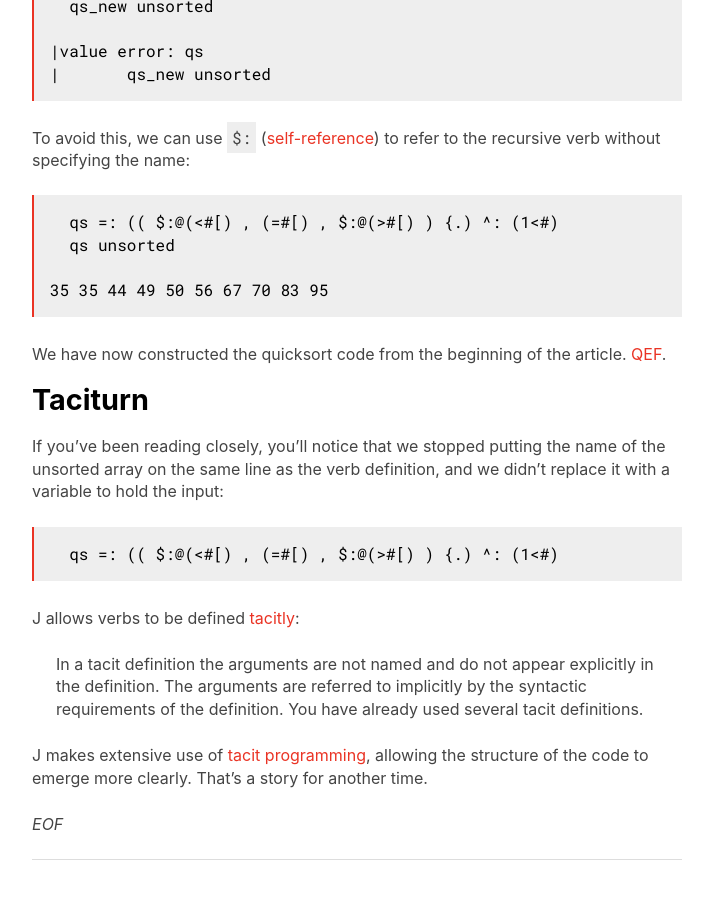
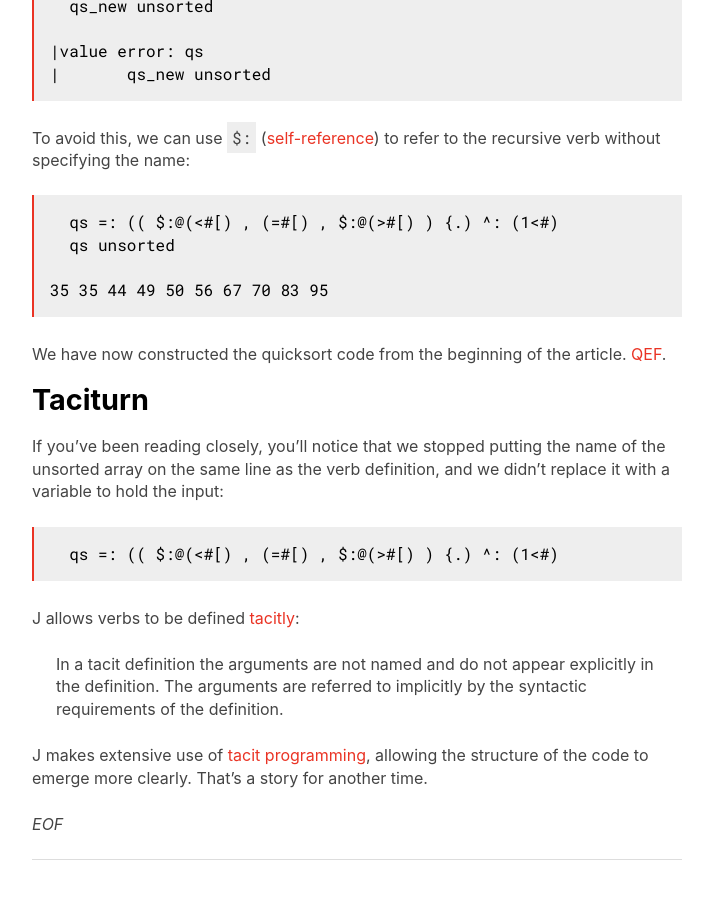
Before and after one commit to seanstickle/greenjenny.com, a Jekyll site: the page built from _posts/2018-05-28-lets-write-quicksort-in-j.md, in a window 1280 px wide and 900 px high, scrolled down 8059 px. Shown: the whole window, without its empty margins (283-996 px from the left). Built offline with Jekyll 4.4.1, drawn with Linux system fonts in a browser that asks for light colours; Markdown is read by kramdown in place of the engine named in the settings.

Commit message:
Remove stray sentence from quote.

```diff
--- a/_posts/2018-05-28-lets-write-quicksort-in-j.md
+++ b/_posts/2018-05-28-lets-write-quicksort-in-j.md
@@ -281,7 +281,7 @@ If you’ve been reading closely, you’ll notice that we stopped putting the na
 
 J allows verbs to be defined [tacitly](http://www.jsoftware.com/help/primer/tacit_definition.htm):
 
-> In a tacit definition the arguments are not named and do not appear explicitly in the definition. The arguments are referred to implicitly by the syntactic requirements of the definition. You have already used several tacit definitions.
+> In a tacit definition the arguments are not named and do not appear explicitly in the definition. The arguments are referred to implicitly by the syntactic requirements of the definition.
 
 J makes extensive use of [tacit programming](https://en.wikipedia.org/wiki/Tacit_programming), allowing the structure of the code to emerge more clearly. That’s a story for another time.
 
```
